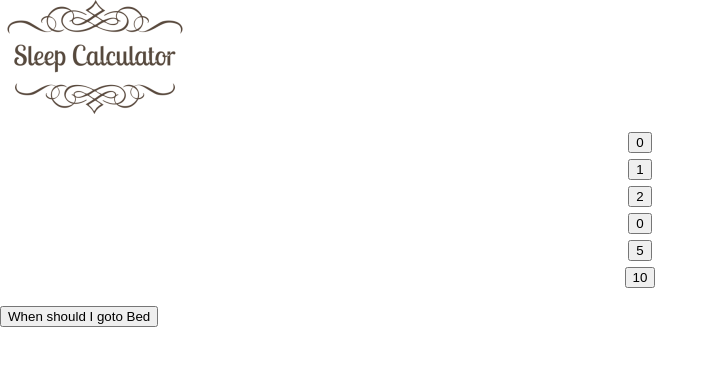
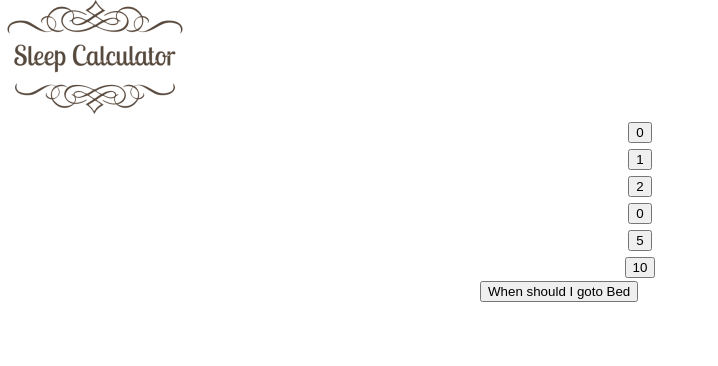
Before and after one commit to fmgarate/sleep-calculator, a Nuxt app: page / in a window 1280 px wide. Shown: the top 366 px of the page, without its empty margins (0-718 px from the left). Built offline with nearby package versions, Linux system fonts and the light colour scheme; what vue-moment would draw is missing.

Commit message:
update calculator css with rules

```diff
--- a/components/SleepCalculator.vue
+++ b/components/SleepCalculator.vue
@@ -1,5 +1,5 @@
 <template>
-  <div class="sleep-calculator mx-auto max-w-xs">
+  <div class="sleep-calculator">
     <calculator-setup
       v-if="config.setup"
       @setup-completed="calculate"
--- a/components/SleepCalculatorResults.vue
+++ b/components/SleepCalculatorResults.vue
@@ -55,6 +55,9 @@
 </script>
 
 <style scoped>
+  .calculator-results {
+    @apply mx-auto max-w-md
+  }
   .btn-reset {
     @apply bg-red-500 text-white font-bold py-2 px-4 rounded-full
   }
--- a/components/SleepCalculatorSetup.vue
+++ b/components/SleepCalculatorSetup.vue
@@ -1,6 +1,6 @@
 <template>
   <div class="calculator-setup">
-    <div class="setup-controls flex">
+    <div class="setup-controls flex my-2">
       <time-control
         class="w-1/2"
         :items="hours"
@@ -56,8 +56,7 @@
 </script>
 
 <style scoped>
-  .calculator-setup,
-  .calculator-setup .setup-controls {
-    margin: 10px 0 15px;
+  .calculator-setup {
+    @apply mx-auto max-w-xs
   }
 </style>
```
